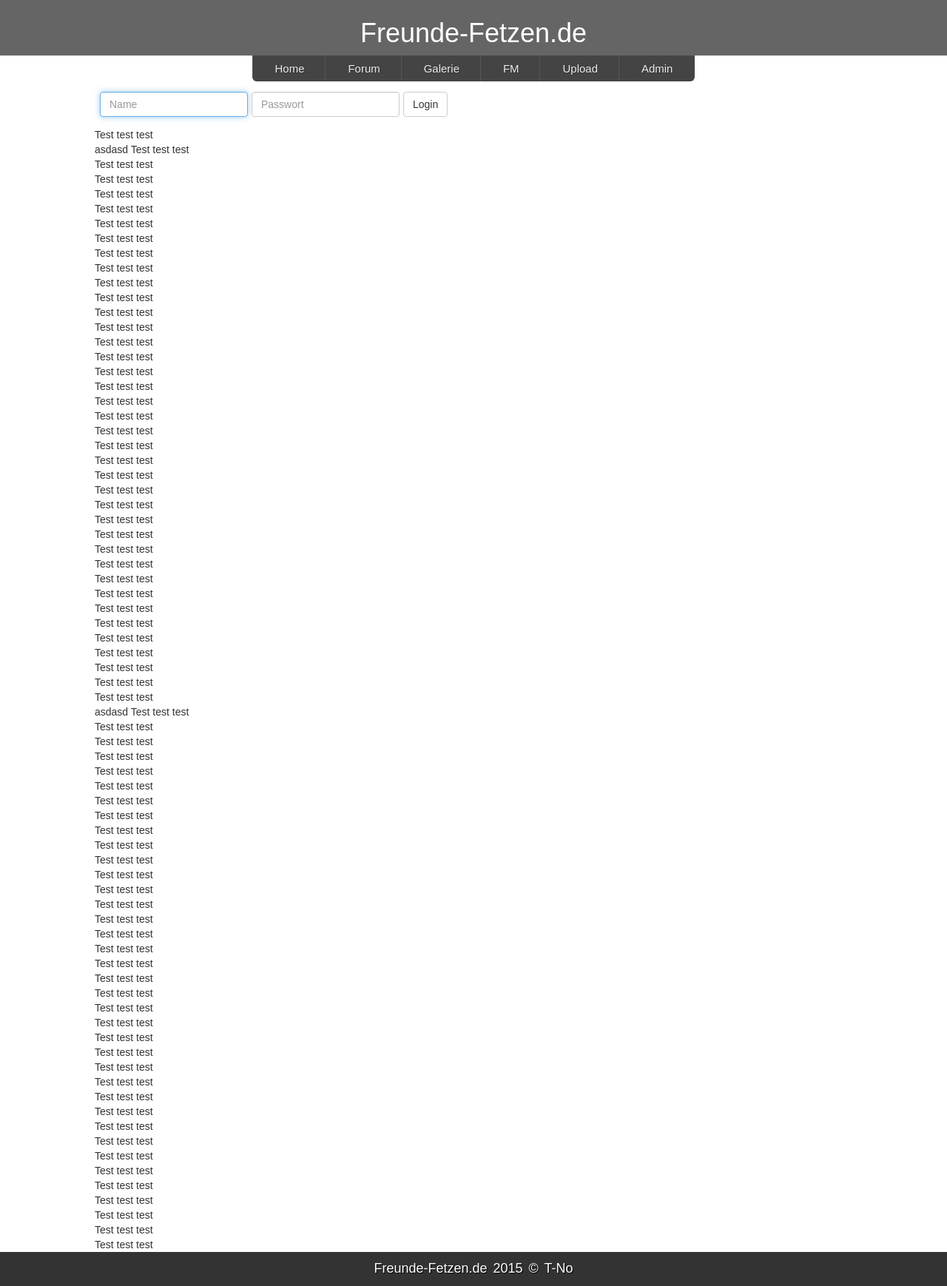
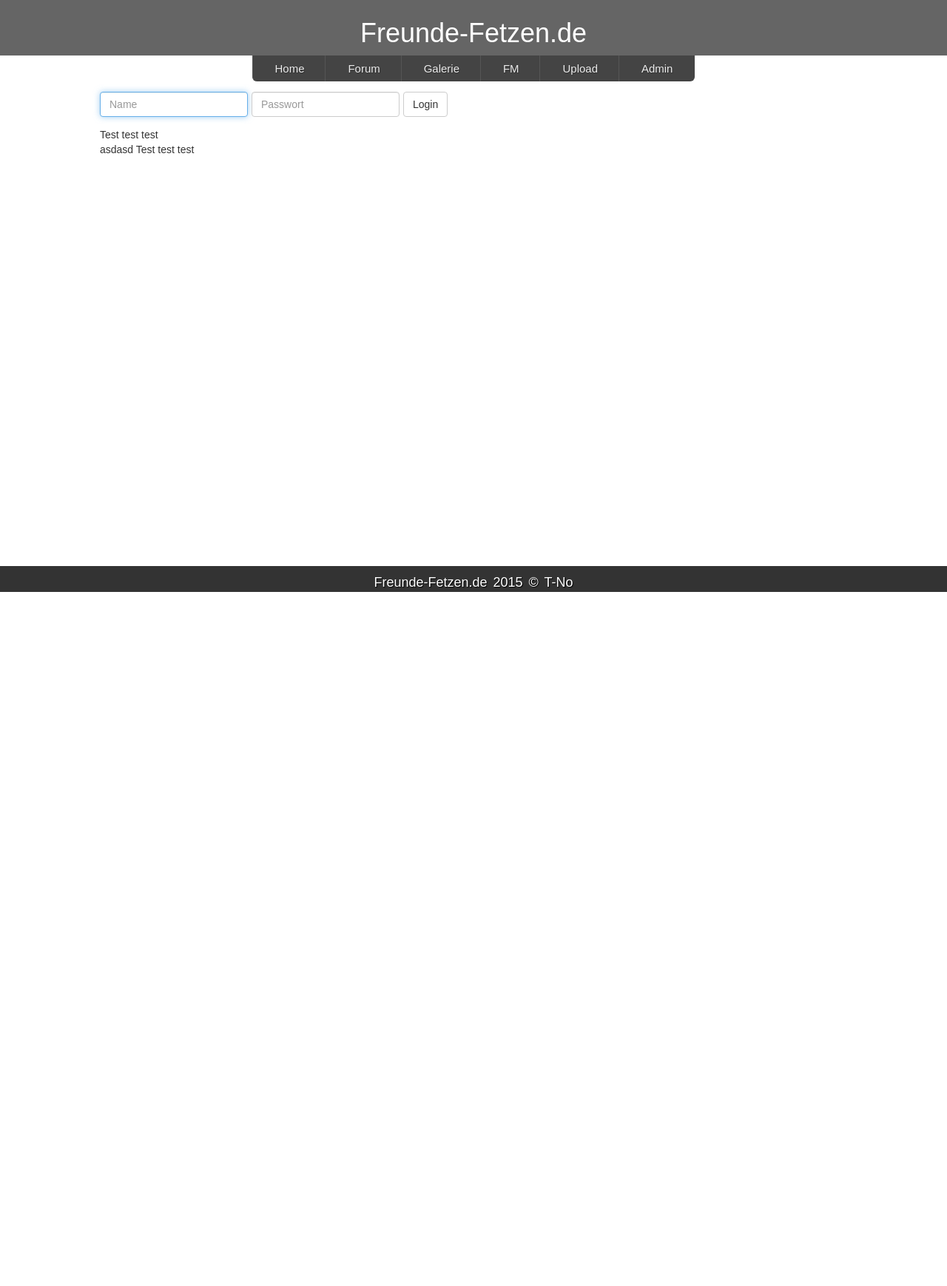
Before and after one commit to rienex/freunde-fetzen, a PHP site: page / in a window 1280 px wide. Shown: the whole page at 74% size. After the commit the page ends 800 px from the top, so only its background shows below. Run offline with PHP 8.4, Linux system fonts and the light colour scheme; some libraries are stand-ins or nearby versions.

Commit message:
footer positon gefixed

```diff
--- a/freunde-fetzen/css/layout.css
+++ b/freunde-fetzen/css/layout.css
@@ -8,10 +8,18 @@ and open the template in the editor.
     Author     : tino
 */
 
+html {
+    /*need for footer position*/
+    position: relative;
+    min-height: 100%;
+}
+
 body{
     background-color: white;
     font-family: Arial;
+    margin: 0 0 35px; /* bottom = footer height */
 }
+
 header{
     display:block;
     position:relative;
@@ -38,7 +46,7 @@ h1{
     max-width: 1024px;
     background-color: white;
     box-sizing: border-box;
-    padding: 7px;
+    padding: 7px 7px 7px 7px;
 }
 
 #login_form{
@@ -56,19 +64,22 @@ h1{
 }
 
 article{
-    diplay:block;
     position: relative;
     margin: 0 auto;
-    min-height: 300px;
+    min-height: 100%;
+    height: 100%;
     width: 100%;
     max-width: 1024px;
     background-color: white;
     box-sizing: border-box;
+    padding: 0px 7px 7px 7px;
+
 }
 
 footer{
-    position: relative;
-    min-height: 35px;
+    position: absolute;
+    bottom: 0;
+    height: 35px;
     width: 100%;
     background-color:#333333;
     color: white;
--- a/freunde-fetzen/index.php
+++ b/freunde-fetzen/index.php
@@ -44,34 +44,9 @@
         <article>
             Test test test</br>asdasd
         Test test test</br>
-        Test test test</br>Test test test</br>Test test test</br>Test test test</br>
-        Test test test</br>Test test test</br>Test test test</br>
-              Test test test</br>
-        Test test test</br>
-        Test test test</br>Test test test</br>Test test test</br>Test test test</br>
-        Test test test</br>Test test test</br>Test test test</br>      Test test test</br>
-        Test test test</br>
-        Test test test</br>Test test test</br>Test test test</br>Test test test</br>
-        Test test test</br>Test test test</br>Test test test</br>      Test test test</br>
-        Test test test</br>
-        Test test test</br>Test test test</br>Test test test</br>Test test test</br>
-        Test test test</br>Test test test</br>Test test test</br>      Test test test</br>
-        Test test test</br>
-              Test test test</br>asdasd
-        Test test test</br>
-        Test test test</br>Test test test</br>Test test test</br>Test test test</br>
-        Test test test</br>Test test test</br>Test test test</br>
-              Test test test</br>
-        Test test test</br>
-        Test test test</br>Test test test</br>Test test test</br>Test test test</br>
-        Test test test</br>Test test test</br>Test test test</br>      Test test test</br>
-        Test test test</br>
-        Test test test</br>Test test test</br>Test test test</br>Test test test</br>
-        Test test test</br>Test test test</br>Test test test</br>      Test test test</br>
-        Test test test</br>
-        Test test test</br>Test test test</br>Test test test</br>Test test test</br>
-        Test test test</br>Test test test</br>Test test test</br>      Test test test</br>
-        Test test test</br>
+
+
+
 
         </article>
 
```
